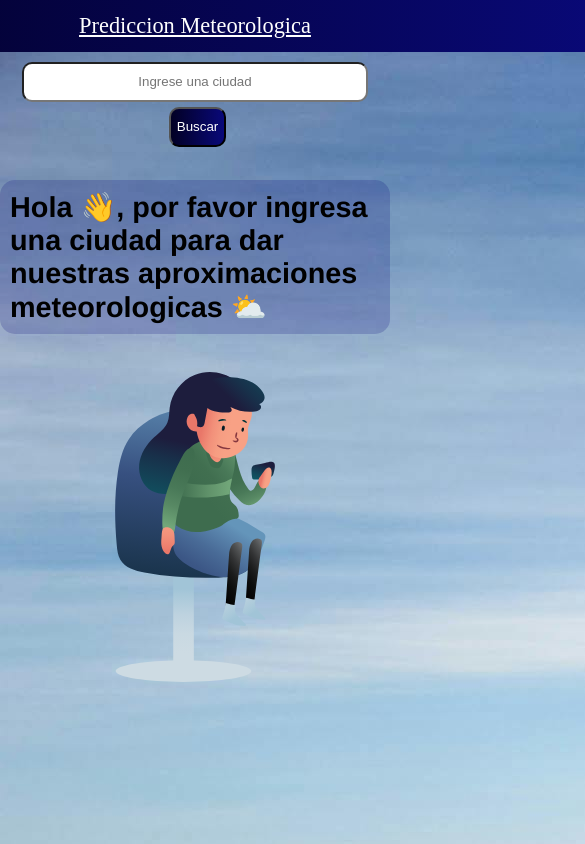
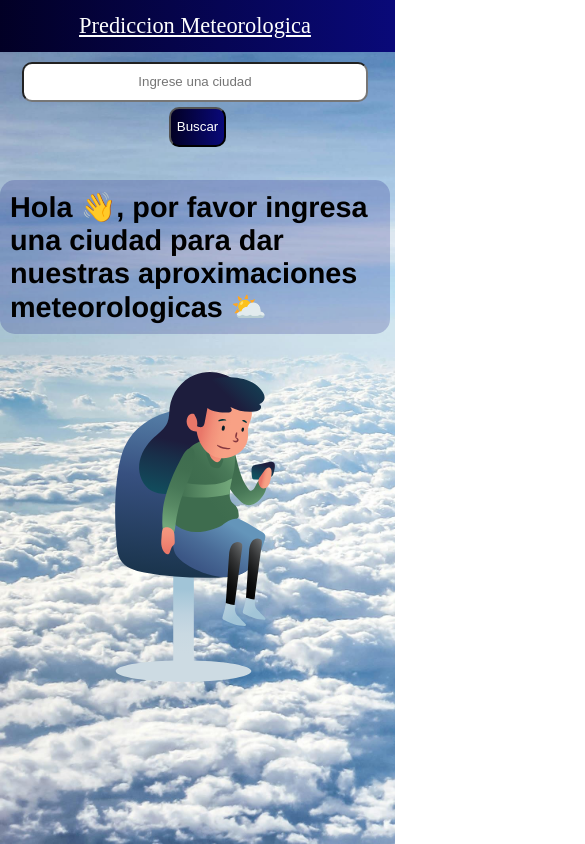
Before and after one commit to federicosilvera/clima, a React (Create React App) app: page / in a window 390 px wide. Shown: the top 844 px of the page, 585 px wide, since content can reach past the window. Built offline with nearby package versions, Linux system fonts and the light colour scheme.

Commit message:
mejoras del responsive

```diff
--- a/src/components/Cards.js
+++ b/src/components/Cards.js
@@ -80,10 +80,10 @@ const Cards = ({loadingData, weather, showData, forecast}) => {
                   </div>
           </div>
         ):(
-        <>
+        <div>
           <h2 className="no-info">Hola 👋, por favor ingresa una ciudad para dar nuestras aproximaciones meteorologicas ⛅</h2>
           <div> <img  className='wait' src={waiting} alt='Imagen esperando' /> </div>
-        </>
+        </div>
         )
       }
 
--- a/src/styles/App.css
+++ b/src/styles/App.css
@@ -7,13 +7,6 @@ body{
   background-size: cover;
   background-repeat: no-repeat;
   height: 100vh;
+  height: auto;
+  background-attachment: fixed;
 }
-
-@media (max-width:700px) {
-  body {
-  background-image: url('../assets/images/clouds.jpg');
-  background-size:auto;
-  background-repeat: no-repeat;
-  height: 100vh;
-  }
-}
--- a/src/styles/Cards.css
+++ b/src/styles/Cards.css
@@ -85,11 +85,12 @@ div .showData{
 .no-info{
     color: black;
     display: flex;
-    justify-content: center;
+    justify-self: center;
     font-size: 2rem;
     background-color:  rgba(9,9,121,0.2);
     border-radius: 15px;
     padding: 5px;
+    width: auto;
 }
 
 .wait{
--- a/src/styles/forms.css
+++ b/src/styles/forms.css
@@ -43,6 +43,6 @@
     }
 
     div .nav{
-        width: 100vh;
+        width: 100%;
     }
 }
```
